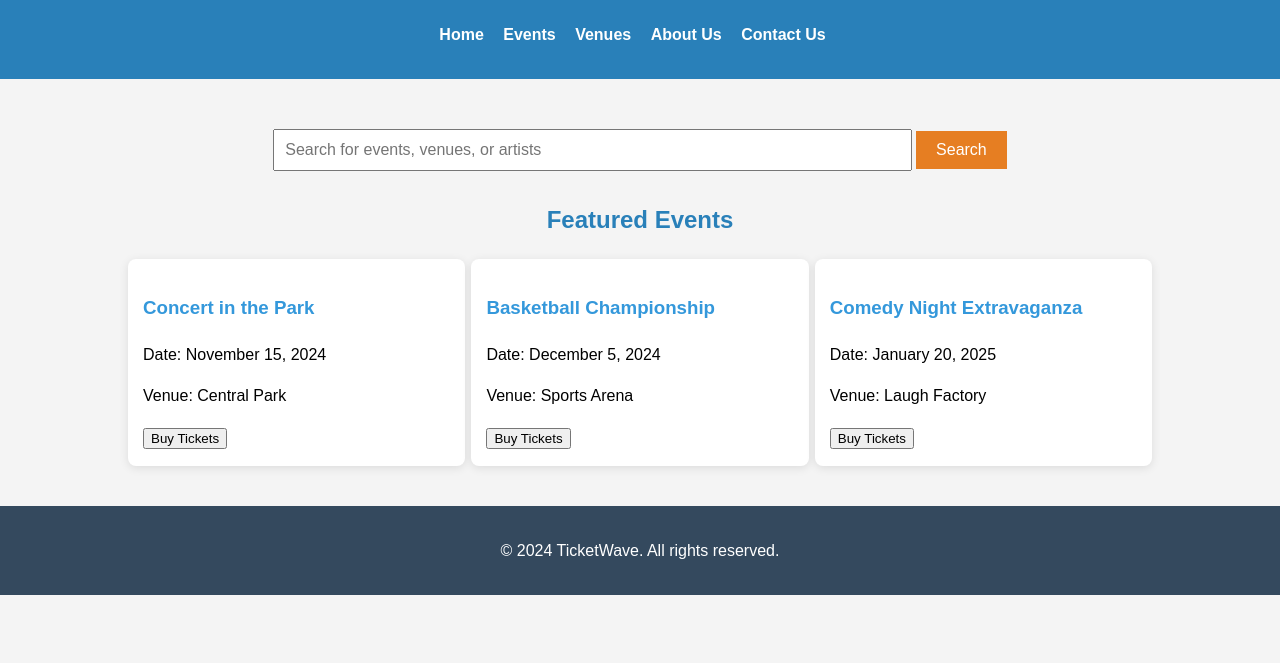
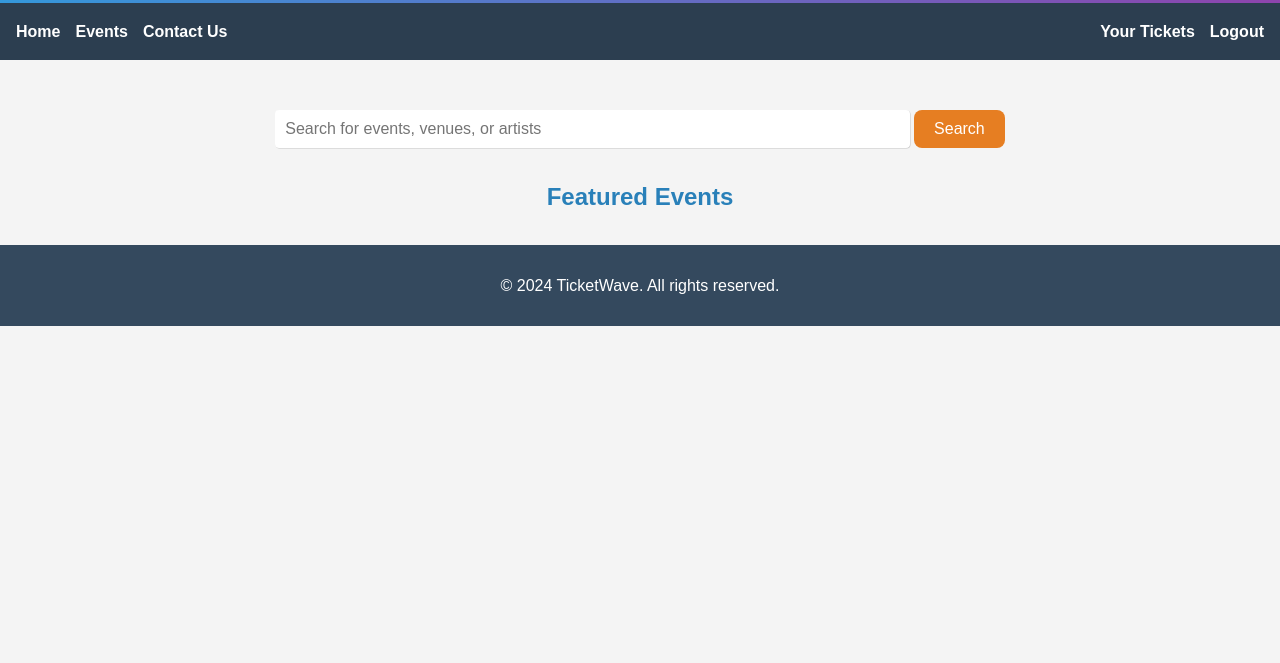
Before and after one commit to MTSU-CSCI4160/E-Ticketing-Project, a Flask app: page /homepage in a window 1280 px wide. Shown: the part 137-800 px from the top of the page. Run offline with Flask 3, Linux system fonts and the light colour scheme.

Commit message:
Update homepage.html

```diff
--- a/templates/homepage.html
+++ b/templates/homepage.html
@@ -24,8 +24,8 @@
             justify-content: center;
         }
         header img {
-            height: 50px; /* Adjust as needed */
-            margin-right: 15px;
+            height: 100px; /* Adjust as needed */
+            margin-right: 20px;
         }
         header h1 {
             margin: 0;
@@ -35,23 +35,33 @@
             margin: 5px 0 0;
         }
         nav {
-            background-color: #2980b9;
+            background-color: #2c3e50; /* More subtle navbar color */
             color: #fff;
             padding: 1rem;
+            display: flex;
+            justify-content: space-between;
+            align-items: center;
         }
         nav ul {
             list-style-type: none;
             padding: 0;
-            text-align: center;
+            margin: 0;
+            display: flex;
         }
         nav ul li {
-            display: inline;
             margin-right: 15px;
+        }
+        nav ul li:last-child {
+            margin-right: 0;
         }
         nav ul li a {
             color: #fff;
             text-decoration: none;
             font-weight: bold;
+            transition: color 0.3s ease;
+        }
+        nav ul li a:hover {
+            color: #3498db; /* Change color on hover */
         }
         .container {
             width: 80%;
@@ -67,44 +77,87 @@
             width: 60%;
             padding: 10px;
             font-size: 16px;
+            border-radius: 4px; /* Added border radius */
+			border:none; /* Removed border */
+			box-shadow:.5px .5px .5px rgba(0,0,0,.2); /* Added shadow */
         }
         .search-bar button {
             padding: 10px 20px;
             font-size: 16px;
-            background-color: #e67e22;
-            color: #fff;
-            border: none;
-            cursor: pointer;
-            transition: background-color 0.3s ease;
+            background-color: #e67e22; /* Button color */
+			color:#fff; /* Button text color */
+			border:none; /* Removed border */
+			border-radius:.5rem; /* Added border radius */
+			cursor:pointer; /* Pointer cursor on hover */
+			transition:.3s ease; /* Transition for hover effect */
 		}
 		.search-bar button:hover {
-            background-color: #d35400;
+			background-color:#d35400; /* Darker shade on hover */
 		}
+
 		h2 {
-            text-align: center;
-            color: #2980b9;
+			text-align:center;
+			color:#2980b9;
+			margin-bottom:.5rem; /* Margin for spacing */
 		}
+
 		.featured-events {
-            display: flex;
-            justify-content: space-between;
-            flex-wrap: wrap;
+			display:flex;
+			justify-content:center; /* Centering the cards */
+			flex-wrap:flex-wrap; /* Wrapping cards */
+			gap:.75rem; /* Gap between cards */
 		}
+
 		.event-card {
-            width: 30%;
-            border-radius: 8px;
-            background-color: #fff;
-            box-shadow: 0 2px 10px rgba(0,0,0,0.1);
-            margin-bottom: 20px;
-            padding: 15px;
+			width: calc(30% - 20px); /* Set width to fit three cards in one line */
+			border-radius:.5rem;
+			background-color:#fff;
+			box-shadow:.5px .5px .5px rgba(0,0,0,.1);
+			overflow:hidden;
+			margin-bottom:30px; /* Margin for spacing between rows */
+			text-align: center; /* Center align text */
+			padding: 20px; /* Padding for content inside the card */
+			transition: transform 0.3s ease, box-shadow 0.3s ease; /* Added transition for hover effect */
 		}
+
+		.event-card:hover {
+			transform: translateY(-5px); /* Lift effect on hover */
+			box-shadow: 0 8px 30px rgba(0,0,0,0.2);
+		}
+
 		.event-card h3 {
-            color: #3498db;
+			color:#2c3e50 ;
+			margin-top:.5rem ; /* Margin for spacing */
 		}
+
+		.event-card p {
+			color:#7f8c8d ;
+			margin:.5rem 0 ; /* Margin for spacing */
+		}
+
+		.buy-tickets-btn {
+			background-color:#2980b9 ; /* Button color */
+			color:#fff ;
+			border:none ;
+			padding:.75rem ;
+			border-radius:.25rem ;
+			font-weight:bold ;
+			text-transform:none ;
+			width:auto; /* Width to fit content */
+			margin-top:.75rem ; /* Margin for spacing */
+			cursor:pointer ;
+	        transition:.3s ease-in-out ;
+	    }
+
+	    .buy-tickets-btn:hover {
+	        background-color:#3498db ;
+	    }
+
 	    footer {
-            background-color: #34495e;
-            color: #fff;
-            text-align: center;
-            padding: 1rem;
+	        background-color:#34495e ;
+	        color:#fff ;
+	        text-align:center ;
+	        padding:.75rem ;
 	    }
     </style>
 </head>
@@ -121,11 +174,16 @@
 
     <nav>
        <ul>
-            <li><a href="#home">Home</a></li>
-            <li><a href="#events">Events</a></li>
-            <li><a href="#venues">Venues</a></li>
-            <li><a href="#about">About Us</a></li>
+           <li><a href="homepage">Home</a></li>
+           <li><a href="events">Events</a></li>
            <li><a href="#contact">Contact Us</a></li>
+       </ul>
+       <ul>
+            {% if user_role == 'user+organizer' %}
+            <li><a href="your_events">Your Events</a></li>
+            {% endif %}
+            <li><a href="#yourtics">Your Tickets</a></li>
+            <li><a href="{{ url_for('logout') }}">Logout</a></li>
        </ul>
     </nav>
 
@@ -137,29 +195,21 @@
 
        <h2>Featured Events</h2>
         <div class="featured-events">
+            {% for event in featured_events %}
             <div class="event-card">
-                <h3>Concert in the Park</h3>
-                <p>Date: November 15, 2024</p>
-                <p>Venue: Central Park</p>
-                <button>Buy Tickets</button>
+                <h3>{{ event.name }}</h3>
+                <p>Date: {{ event.event_date.strftime('%B %d, %Y') }}</p>
+                <p>Location: {{ event.location }}</p>
+                <p>Available Seats: {{ event.seats_left }}</p>
+                <button class="buy-tickets-btn">Buy Tickets</button>
             </div>
-            <div class="event-card">
-                <h3>Basketball Championship</h3>
-                <p>Date: December 5, 2024</p>
-                <p>Venue: Sports Arena</p>
-                <button>Buy Tickets</button>
-            </div>
-            <div class="event-card">
-                <h3>Comedy Night Extravaganza</h3>
-                <p>Date: January 20, 2025</p>
-                <p>Venue: Laugh Factory</p>
-                <button>Buy Tickets</button>
-            </div>
+            {% endfor %}
         </div>
     </div>
 
     <footer>
        <p>&copy; 2024 TicketWave. All rights reserved.</p>
     </footer>
+
 </body>
 </html>
```
Lines whose indentation alone changed are shown as unchanged.
